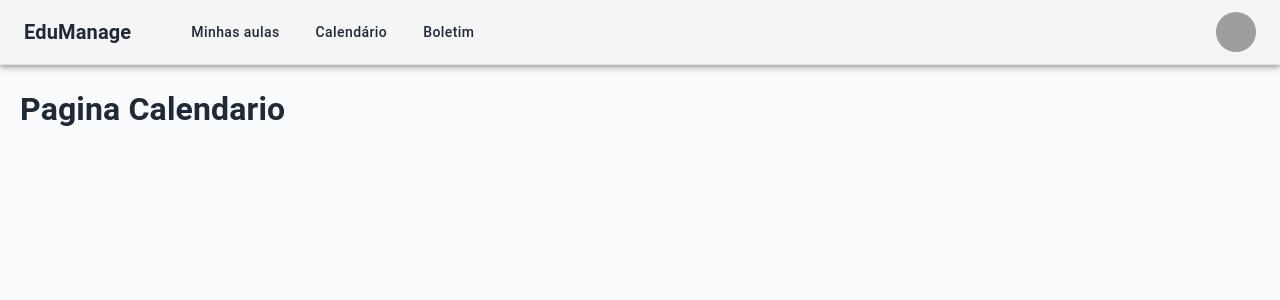
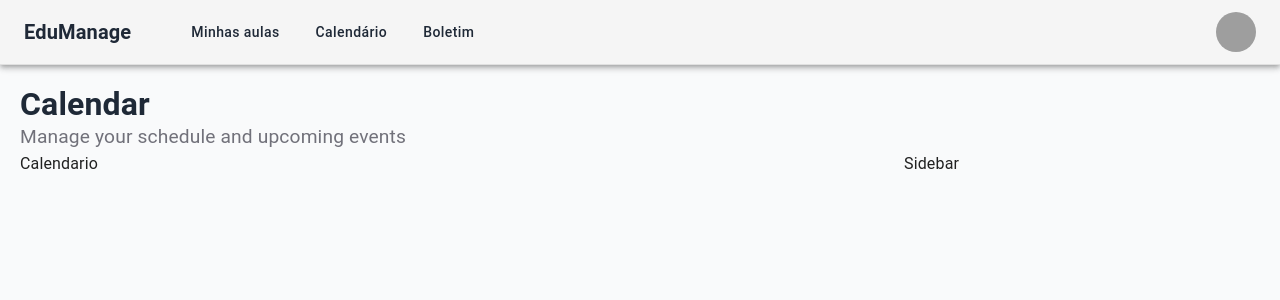
Before and after one commit to GuiSandoval/brain-admin-front, a Next.js app: page /calendario in a window 1280 px wide. Shown: the top 300 px of the page. Built offline with nearby package versions, Linux system fonts and the light colour scheme; grey boxes are pictures that could not be loaded; some icons are missing; what @mui/material-nextjs would draw is missing.

Commit message:
Structure <CalendarPage />

```diff
--- a/src/app/(private)/calendario/page.tsx
+++ b/src/app/(private)/calendario/page.tsx
@@ -1,8 +1,14 @@
+import LayoutColumns from "@/components/layoutColumns/layoutColumns";
 import * as S from "./styles";
+import PageTitle from "@/components/pageTitle/pageTitle";
 export default function Calendario() {
   return (
     <S.Container>
-      <h1>Pagina Calendario</h1>
+      <PageTitle title="Calendar" description="Manage your schedule and upcoming events" />
+      <LayoutColumns sizeLeft="70%" sizeRight="30%">
+        <div>Calendario</div>
+        <div>Sidebar</div>
+      </LayoutColumns>
     </S.Container>
   );
 }
```
